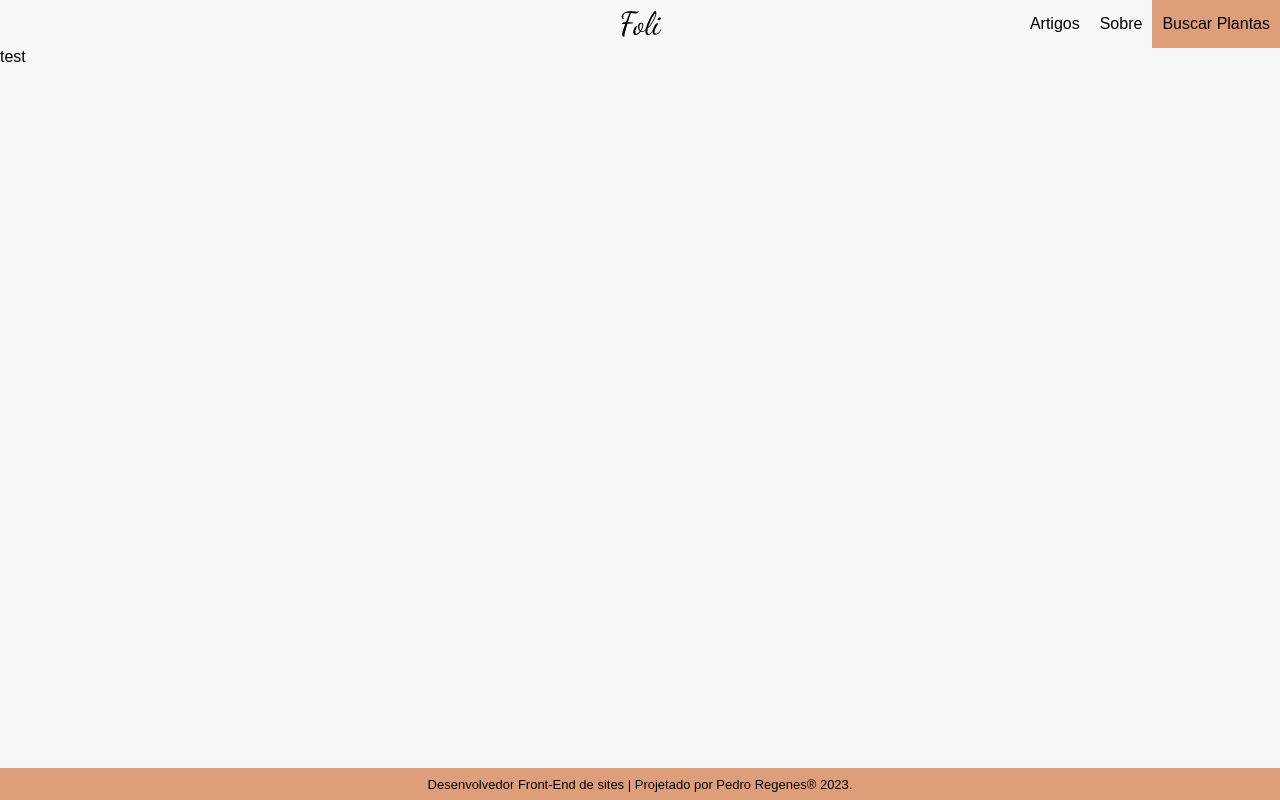
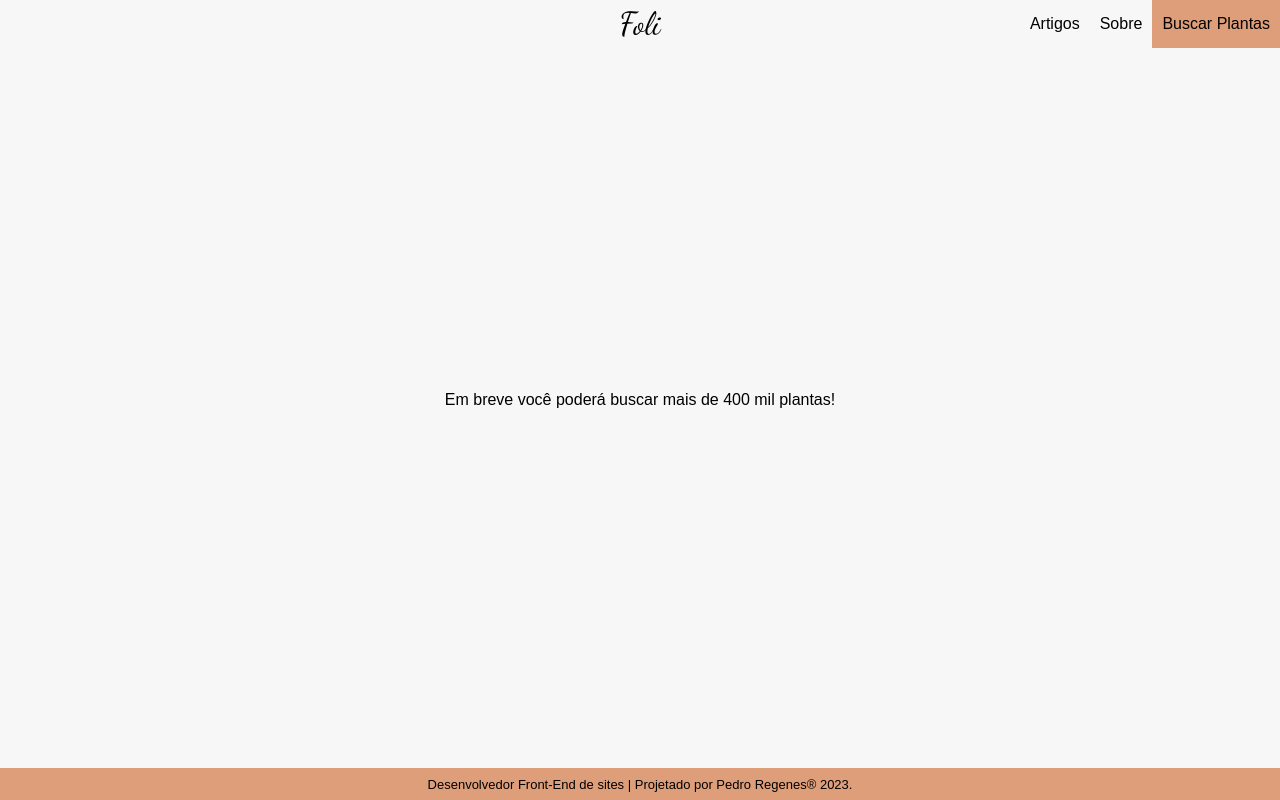
Before and after one commit to Phregenes/foli, a React (Create React App) app in the folder frontend/: page /search in a window 1280 px wide. Built offline with nearby package versions, Linux system fonts and the light colour scheme.

Commit message:
fix: add comment

```diff
--- a/frontend/src/pages/search/index.js
+++ b/frontend/src/pages/search/index.js
@@ -1,10 +1,11 @@
+import "./styles.css"
 import PlantSearch from "../../components/plantSearch";
 
 function Search() {
   return (
-    <div className="aboult">
+    <div className="search__container">
       {/* <PlantSearch/> */}
-      test
+      Em breve você poderá buscar mais de 400 mil plantas!
     </div>
   );
 }
--- /dev/null
+++ b/frontend/src/pages/search/styles.css
@@ -0,0 +1,6 @@
+.search__container {
+  position: fixed;
+  top: 50%;
+  left: 50%;
+  transform: translate(-50%, -50%);
+}
```
